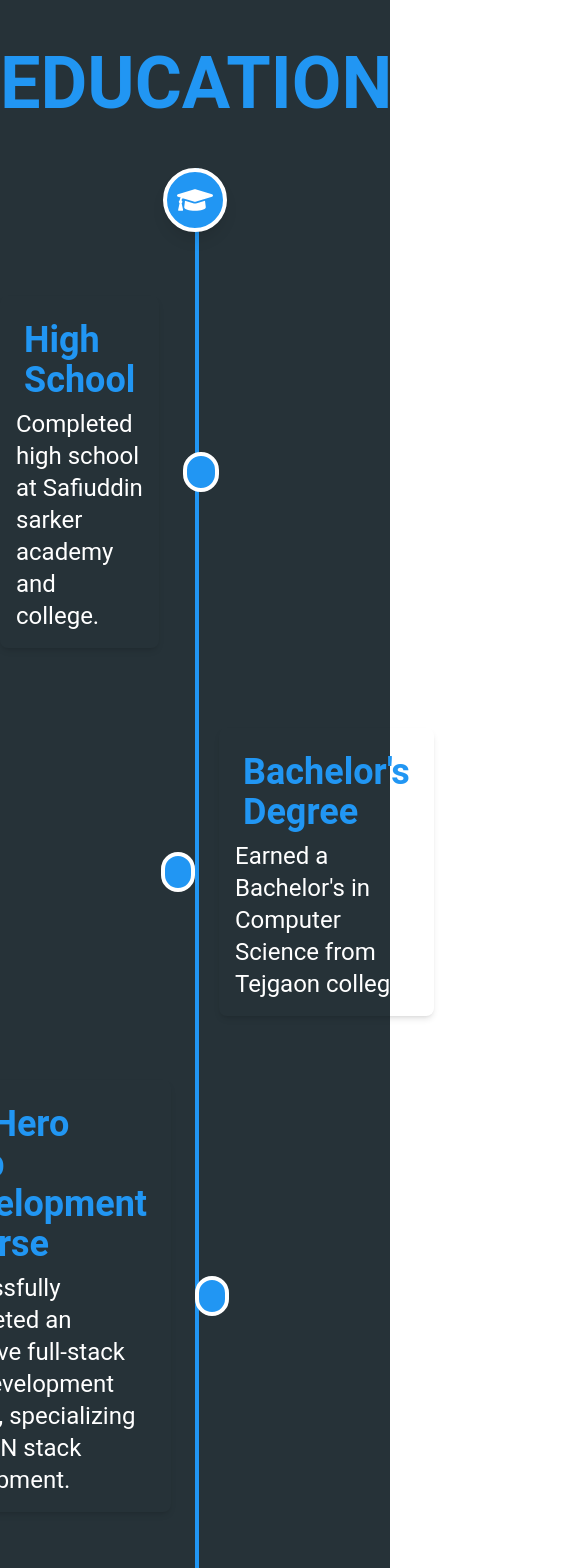
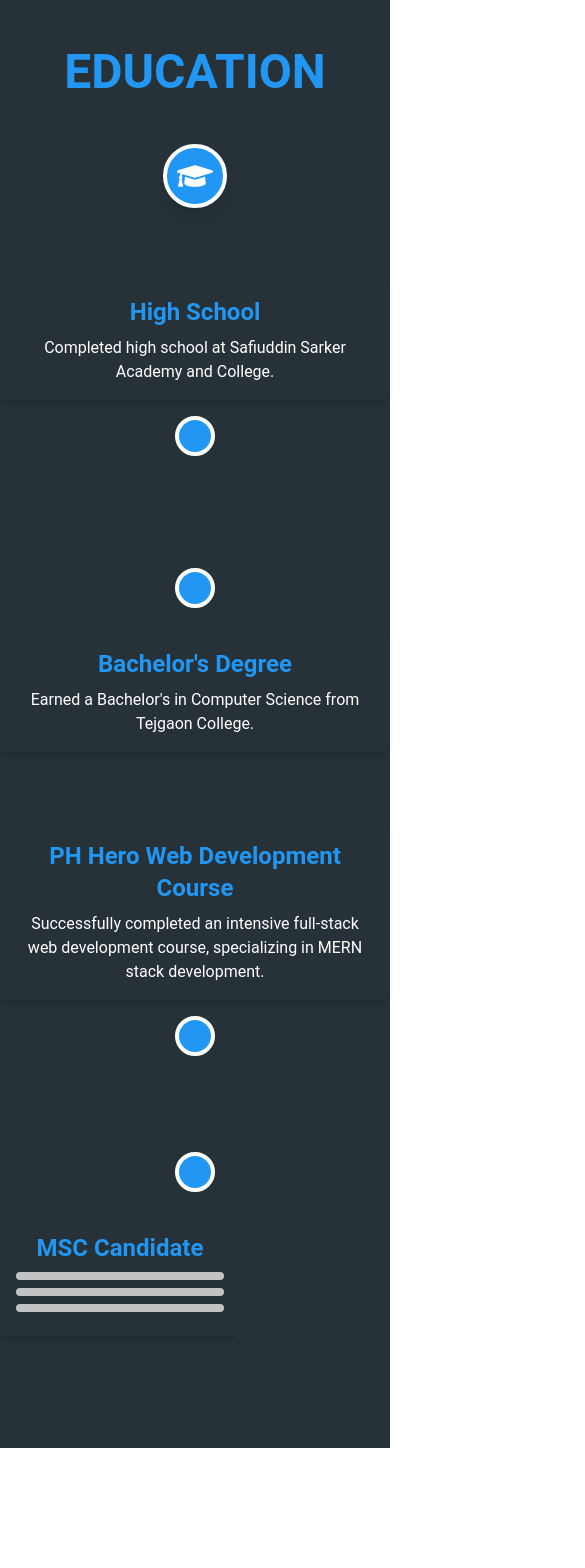
Before and after one commit to hulk-code/My_Portfolio, a React (Vite) app: page /education in a window 390 px wide. Shown: the top 1568 px of the page, 585 px wide, since content can reach past the window. After the commit the page ends 1448 px from the top, so only its background shows below. Built offline with nearby package versions, Linux system fonts and the light colour scheme.

Commit message:
my services

```diff
--- a/src/Component/Router/Router.jsx
+++ b/src/Component/Router/Router.jsx
@@ -4,6 +4,7 @@ import ErrorPage from "../Routes/ErrorPage/ErrorPage";
 
 import Education from "../Routes/Education/Education";
 import AboutMe from "../Routes/AboutMe/AboutMe";
+import Service from "../Routes/Service/Service";
 
 const router = createBrowserRouter([
   {
@@ -22,6 +23,10 @@ const router = createBrowserRouter([
     path: "/education",
     element:<Education></Education> ,
   },
+  {
+    path: "/service",
+    element:<Service></Service> ,
+  },
 
 ]);
 
--- a/src/Component/Routes/AboutMe/AboutMe.jsx
+++ b/src/Component/Routes/AboutMe/AboutMe.jsx
@@ -35,48 +35,54 @@ const AboutMe = () => {
         </div>
       </div>
       <div
-        className="text-white lg:w-1/2"
+  className="text-white w-full lg:w-1/2 px-4 lg:px-0"
   data-aos="fade-down"
 >
-       <Title></Title>
-        <p className="lg:p-10 text-lg text-blue-gray-100 font-semibold w-full">
-          I am the hardworking and mostly spearheaded person to secure a highly
-          rewarding position as a Full Stack MERN(MongoDb,Express.js,React.js,Node.js)
-          Developer, leveraging my
-          profound expertise and passion for crafting robust and scalable web
-          applications.
+  <Title />
+  <p className="p-4 lg:p-10 text-base sm:text-lg text-blue-gray-100 font-semibold">
+    I am a hardworking and spearheaded individual aiming to secure a highly
+    rewarding position as a Full Stack MERN (MongoDB, Express.js, React.js,
+    Node.js) Developer, leveraging my profound expertise and passion for
+    crafting robust and scalable web applications.
   </p>
 
-        <div className="flex items-center text-3xl gap-1 font-sans lg:ml-8">
-          <h1 className="text-4xl font-bold text-blue-500">Name:</h1>
+  <div className="space-y-4">
+    <div className="flex flex-wrap items-center text-lg sm:text-2xl gap-1 font-sans">
+      <h1 className="text-xl sm:text-3xl font-bold text-blue-500">Name:</h1>
       <span>Akash Sarker</span>
     </div>
-        <div className="flex items-center text-3xl gap-1 font-sans lg:ml-8">
-          <h1 className="text-4xl font-bold text-blue-500">Date of birth:</h1>
+    <div className="flex flex-wrap items-center text-lg sm:text-2xl gap-1 font-sans">
+      <h1 className="text-xl sm:text-3xl font-bold text-blue-500">
+        Date of Birth:
+      </h1>
       <span>15 JUNE 1997</span>
     </div>
-        <div className="flex items-center text-3xl gap-1 font-sans lg:ml-8">
-          <h1 className="text-4xl font-bold text-blue-500">Nationality:</h1>
+    <div className="flex flex-wrap items-center text-lg sm:text-2xl gap-1 font-sans">
+      <h1 className="text-xl sm:text-3xl font-bold text-blue-500">
+        Nationality:
+      </h1>
       <span>Bangladeshi</span>
     </div>
-        <div className="flex items-center text-3xl gap-1 font-sans lg:ml-8">
-          <h1 className="text-4xl font-bold text-blue-500">Address:</h1>
+    <div className="flex flex-wrap items-center text-lg sm:text-2xl gap-1 font-sans">
+      <h1 className="text-xl sm:text-3xl font-bold text-blue-500">Address:</h1>
       <span>Gazipur, Dhaka</span>
     </div>
-        <div className="flex items-center text-3xl gap-1 font-sans lg:ml-8">
-          <h1 className="text-4xl font-bold text-blue-500">Phone:</h1>
+    <div className="flex flex-wrap items-center text-lg sm:text-2xl gap-1 font-sans">
+      <h1 className="text-xl sm:text-3xl font-bold text-blue-500">Phone:</h1>
       <span>+8801984501095</span>
     </div>
-        <div className="flex items-center text-3xl gap-1 font-sans lg:ml-8">
-          <h1 className="text-4xl font-bold text-blue-500">E-Mail:</h1>
+    <div className="flex flex-wrap items-center text-lg sm:text-2xl gap-1 font-sans">
+      <h1 className="text-xl sm:text-3xl font-bold text-blue-500">E-Mail:</h1>
       <span>
-            <a href="mailto:akash.sarker.coder@gmail.com">
+        <a href="mailto:akash.sarker.coder@gmail.com" className="underline">
           akash.sarker.coder@gmail.com
         </a>
       </span>
     </div>
   </div>
 </div>
+
+    </div>
   );
 };
 
--- a/src/Component/Routes/Education/Education.jsx
+++ b/src/Component/Routes/Education/Education.jsx
@@ -12,15 +12,15 @@ const Education = () => {
   return (
     <div className="bg-blue-gray-900 py-12">
       <h1
-        className="text-7xl font-bold text-blue-500 text-center mb-12"
+        className="text-5xl md:text-7xl font-bold text-blue-500 text-center mb-12"
         data-aos="fade-up"
       >
         EDUCATION
       </h1>
       <div className="relative container mx-auto">
-        {/* Middle Line */}
+        {/* Middle Line - Hidden for small devices */}
         <div
-          className="absolute inset-0 w-1 bg-blue-500 left-1/2 transform -translate-x-1/2"
+          className="absolute inset-0 w-1 bg-blue-500 left-1/2 transform -translate-x-1/2 hidden md:block"
           data-aos="fade-down"
         ></div>
 
@@ -34,97 +34,111 @@ const Education = () => {
         </div>
 
         {/* Step 1: High School */}
-        <div className="relative flex items-center mb-20">
-          <div className="flex justify-end w-1/2 pr-6" data-aos="fade-right">
-            <div className=" p-4 rounded-lg text-white shadow-md">
-              <h3 className="text-4xl text-blue-500 font-semibold p-2">High School</h3>
-              <p className="text-2xl ">
-                Completed high school at Safiuddin sarker academy and college.
+        <div className="relative flex flex-col md:flex-row items-center mb-20">
+          <div
+            className="flex justify-end md:w-1/2 md:pr-6 w-full text-center md:text-right"
+            data-aos="fade-right"
+          >
+            <div className="p-4 rounded-lg text-white shadow-md">
+              <h3 className="text-2xl md:text-4xl text-blue-500 font-semibold p-2">
+                High School
+              </h3>
+              <p className="text-base md:text-2xl">
+                Completed high school at Safiuddin Sarker Academy and College.
               </p>
             </div>
           </div>
           <div
-            className="w-10 h-10 bg-blue-500 rounded-full border-4 border-white mx-auto z-10"
+            className="w-10 h-10 bg-blue-500 rounded-full border-4 border-white mx-auto z-10 my-4 md:my-0"
             data-aos="zoom-in"
           ></div>
-          <div className="w-1/2 pl-6"></div>
+          <div className="md:w-1/2 md:pl-6"></div>
         </div>
 
         {/* Step 2: Bachelor's Degree */}
-        <div className="relative flex items-center mb-16">
-          <div className="w-1/2 pr-6"></div>
+        <div className="relative flex flex-col md:flex-row items-center mb-16">
+          <div className="md:w-1/2 md:pr-6"></div>
           <div
-            className="w-10 h-10 bg-blue-500 rounded-full border-4 border-white mx-auto z-10"
+            className="w-10 h-10 bg-blue-500 rounded-full border-4 border-white mx-auto z-10 my-4 md:my-0"
             data-aos="zoom-in"
           ></div>
-          <div className="flex justify-start w-1/2 pl-6" data-aos="fade-left">
+          <div
+            className="flex justify-start md:w-1/2 md:pl-6 w-full text-center md:text-left"
+            data-aos="fade-left"
+          >
             <div className="p-4 rounded-lg text-white shadow-md">
-              <h3  className="text-4xl text-blue-500 font-semibold p-2">Bachelor's Degree</h3>
-              <p className="text-2xl">
-                Earned a Bachelor's in Computer Science from Tejgaon college.
+              <h3 className="text-2xl md:text-4xl text-blue-500 font-semibold p-2">
+                Bachelor's Degree
+              </h3>
+              <p className="text-base md:text-2xl">
+                Earned a Bachelor's in Computer Science from Tejgaon College.
               </p>
             </div>
           </div>
         </div>
 
-        {/* Step 3: Master's Degree */}
-        <div className="relative flex items-center mb-16">
-          <div className="flex justify-end w-1/2 pr-6" data-aos="fade-right">
-            <div className=" p-4 rounded-lg text-white shadow-md">
-              <h3 className="text-4xl text-blue-500 font-semibold p-2"> PH Hero Web Development Course</h3>
-              <p className="text-2xl">
+        {/* Step 3: Web Development Course */}
+        <div className="relative flex flex-col md:flex-row items-center mb-16">
+          <div
+            className="flex justify-end md:w-1/2 md:pr-6 w-full text-center md:text-right"
+            data-aos="fade-right"
+          >
+            <div className="p-4 rounded-lg text-white shadow-md">
+              <h3 className="text-2xl md:text-4xl text-blue-500 font-semibold p-2">
+                PH Hero Web Development Course
+              </h3>
+              <p className="text-base md:text-2xl">
                 Successfully completed an intensive full-stack web development
                 course, specializing in MERN stack development.
               </p>
             </div>
           </div>
           <div
-            className="w-10 h-10 bg-blue-500 rounded-full border-4 border-white mx-auto z-10"
+            className="w-10 h-10 bg-blue-500 rounded-full border-4 border-white mx-auto z-10 my-4 md:my-0"
             data-aos="zoom-in"
           ></div>
-          <div className="w-1/2 pl-6"></div>
+          <div className="md:w-1/2 md:pl-6"></div>
         </div>
 
-        {/* Step 4: PH Hero Web Development Course */}
-        <div className="relative flex items-center mb-16">
-          <div className="w-1/2 pr-6"></div>
+        {/* Step 4: MSC Candidate */}
+        <div className="relative flex flex-col md:flex-row items-center mb-16">
+          <div className="md:w-1/2 md:pr-6"></div>
           <div
-            className="w-10 h-10 bg-blue-500 rounded-full border-4 border-white mx-auto z-10"
+            className="w-10 h-10 bg-blue-500 rounded-full border-4 border-white mx-auto z-10 my-4 md:my-0"
             data-aos="zoom-in"
           ></div>
-          <div className="flex justify-start w-1/2 pl-6" data-aos="fade-left">
-            <div className=" p-4 rounded-lg text-white shadow-md">
-              <h3 className="text-4xl text-blue-500 font-semibold p-2">
+          <div
+            className="flex justify-start md:w-1/2 md:pl-6 w-full text-center md:text-left"
+            data-aos="fade-left"
+          >
+            <div className="p-4 rounded-lg text-white shadow-md">
+              <h3 className="text-2xl md:text-4xl text-blue-500 font-semibold p-2">
                 MSC Candidate
               </h3>
-              <p className="text-lg">
+              <p className="text-base md:text-lg">
                 <div className="flex animate-pulse flex-wrap items-center gap-8">
-
                   <div className="w-max">
-
-
                     <Typography
                       as="div"
                       variant="paragraph"
-          className="mb-2 h-2 w-96 rounded-full bg-gray-300"
+                      className="mb-2 h-2 lg:w-96 rounded-full bg-gray-300"
                     >
                       &nbsp;
                     </Typography>
                     <Typography
                       as="div"
                       variant="paragraph"
-          className="mb-2 h-2 w-80 rounded-full bg-gray-300"
+                      className="mb-2 h-2 lg:w-80 rounded-full bg-gray-300"
                     >
                       &nbsp;
                     </Typography>
                     <Typography
                       as="div"
                       variant="paragraph"
-          className="mb-2 h-2 w-72 rounded-full bg-gray-300"
+                      className="mb-2 h-2 w-52 lg:w-72 rounded-full bg-gray-300"
                     >
                       &nbsp;
                     </Typography>
-
                   </div>
                 </div>
               </p>
--- a/src/Component/Routes/Home/Home.jsx
+++ b/src/Component/Routes/Home/Home.jsx
@@ -5,6 +5,7 @@ import Navber from '../../SharedItems/Navber/Navber';
 import Banner from '../Banner/Banner';
 import AboutMe from '../AboutMe/AboutMe';
 import Education from '../Education/Education';
+import Service from '../Service/Service';
 
 
 const Home = () => {
@@ -14,6 +15,7 @@ const Home = () => {
            <Banner></Banner>
            <AboutMe></AboutMe>
          <Education></Education>
+         <Service></Service>
             <Outlet></Outlet>
         </div>
     );
--- /dev/null
+++ b/src/Component/Routes/Service/Service.jsx
@@ -0,0 +1,51 @@
+import React from "react";
+
+const Service = () => {
+  return (
+    <div className=" bg-brown-800 ">
+      <div className="lg:flex justify-center items-center
+     lg:h-screen lg:relative lg:w-[90%] mx-auto">
+        {/* Left side div */}
+      <div
+        className="bg-brown-400 lg:w-[450px] lg:h-[450px]
+        lg:relative  lg:transform lg:translate-x-[5px] "
+      >
+        <h3 className="text-5xl font-bold pt-10 pl-10">03.</h3>
+        <p className="text-4xl pl-10 pt-5 font-semibold text-cyan-700 ">UI/UX Design</p>
+        <p className="text-xl text-white pl-10 pt-5 p-1 font-semibold">With a keen eye for aesthetics and
+            functionality, I specialize in
+            creating user-centric interfaces that are visually appealing and
+            easy to navigate. I ensure seamless user experiences by focusing on intuitive designs.</p>
+      </div>
+
+      {/* Middle div */}
+      <div
+        className="bg-blue-500 text-white lg:w-1/3 h-[520px]
+
+        lg:relative lg:z-20 lg:transform lg:translate-y-[-20px] lg:mt-10"
+      >
+        <h2 className="text-5xl font-bold pt-10 pl-10">01.</h2>
+
+        <p className="text-4xl pl-10 pt-5 font-semibold text-blue-gray-900">Frontend Development</p>
+        <p className="text-xl text-deep-purple-100 pl-10 pt-5 p-1 font-semibold"> Proficient in React.js and other modern frameworks,
+             I excel in building responsive and dynamic user interfaces.
+             I transform ideas into interactive web applications with a focus on performance and usability.</p>
+      </div>
+
+      {/* Right side div */}
+      <div
+        className="bg-brown-400 lg:w-[450px] lg:h-[450px]
+        lg:relative  transform translate-x-[-5px] "
+      >
+       <h3 className="text-5xl font-bold pt-10 pl-10 ">02.</h3>
+        <p className="text-4xl pl-10 pt-5 font-semibold text-cyan-700 ">Backend Development</p>
+        <p className="text-xl text-white pl-10 pt-5 p-1 font-semibold"> Leveraging Node.js and Express.js,
+             I design scalable and secure server-side architectures.
+            I specialize in integrating robust APIs and ensuring smooth data flow between the client and server..</p>
+      </div>
+      </div>
+    </div>
+  );
+};
+
+export default Service;
--- a/src/Component/SharedItems/Navber/Navber.jsx
+++ b/src/Component/SharedItems/Navber/Navber.jsx
@@ -1,5 +1,11 @@
 import React, { useState } from "react";
-import { FaFacebook, FaLinkedin, FaGithub, FaBars, FaTimes } from "react-icons/fa";
+import {
+  FaFacebook,
+  FaLinkedin,
+  FaGithub,
+  FaBars,
+  FaTimes,
+} from "react-icons/fa";
 import { Link } from "react-router-dom";
 
 const Navbar = () => {
@@ -20,18 +26,30 @@ const Navbar = () => {
 
   return (
     <div className=" ">
-      {/* Navbar */}
+
       <nav className=" w-2/3 mx-auto  fixed top-0 left-0 right-0 flex justify-between items-center p-4 z-50">
         {/* Left Side: Social Icons */}
         <div className="flex space-x-4 ">
-          <a  href="https://facebook.com" target="_blank" rel="noopener noreferrer">
-            <FaFacebook className="text-3xl text-white hover:text-blue-500 " />
+          <a
+            href="https://www.facebook.com/shoaibsarkar.akash"
+            target="_blank"
+            rel="noopener noreferrer"
+          >
+            <FaFacebook className="text-4xl text-white hover:text-blue-500 " />
           </a>
-          <a href="https://linkedin.com" target="_blank" rel="noopener noreferrer">
-            <FaLinkedin className="text-3xl text-white hover:text-blue-700" />
+          <a
+            href="https://www.linkedin.com/in/shoaib-sarkar-akash/"
+            target="_blank"
+            rel="noopener noreferrer"
+          >
+            <FaLinkedin className="text-4xl text-white hover:text-blue-700" />
           </a>
-          <a href="https://github.com" target="_blank" rel="noopener noreferrer">
-            <FaGithub className="text-3xl text-white hover:text-gray-400" />
+          <a
+            href="https://github.com/hulk-code"
+            target="_blank"
+            rel="noopener noreferrer"
+          >
+            <FaGithub className="text-4xl text-white hover:text-gray-400" />
           </a>
         </div>
 
@@ -39,19 +57,19 @@ const Navbar = () => {
         <div className="relative cursor-pointer " onClick={toggleMenu}>
           {/* Top Line */}
           <div
-            className={`w-10 h-[2px] bg-white my-1 transition-all duration-500 ease-in-out transform ${
+            className={`w-12 h-[3px] bg-white my-1 transition-all duration-500 ease-in-out transform ${
               menuOpen ? "rotate-45 absolute top-0 left-1" : "left-0"
             }`}
           ></div>
           {/* Middle Line */}
           <div
-            className={`w-6 h-[2px] bg-white my-1 transition-all duration-500 ease-in-out ${
+            className={`w-6 h-[3px] bg-white my-1 transition-all duration-500 ease-in-out ${
               menuOpen ? "opacity-0" : ""
             }`}
           ></div>
           {/* Bottom Line */}
           <div
-            className={`w-10 h-[2px] bg-white my-1 transition-all duration-500 ease-in-out transform ${
+            className={`w-10 h-[3px] bg-white my-1 transition-all duration-500 ease-in-out transform ${
               menuOpen ? "rotate-135 absolute bottom-0 left-1" : "left-0"
             }`}
           ></div>
@@ -66,23 +84,36 @@ const Navbar = () => {
           }`}
         >
           {/* Close Button */}
-          <div className="absolute top-4 right-4 cursor-pointer" onClick={toggleMenu}>
+          <div
+            className="absolute top-4 right-4 cursor-pointer"
+            onClick={toggleMenu}
+          >
             <FaTimes className="text-5xl  hover:text-red-500" />
           </div>
 
           {/* Navigation Links */}
 
-
-
-          <Link to="/" className="group relative inline-block mb-4" onClick={toggleMenu}>
+          <Link
+            to="/"
+            className="group relative inline-block mb-4"
+            onClick={toggleMenu}
+          >
             <span className="relative z-10">Home</span>
             <span className="absolute bottom-0 left-0 w-0 h-[2px] bg-yellow-700 transition-all duration-300 ease-in-out group-hover:w-full"></span>
           </Link>
-      <Link to="/aboutMe" className="group relative inline-block mb-4" onClick={toggleMenu}>
+          <Link
+            to="/aboutMe"
+            className="group relative inline-block mb-4"
+            onClick={toggleMenu}
+          >
             <span className="relative z-10">About Me</span>
             <span className="absolute bottom-0 left-0 w-0 h-[2px] bg-yellow-700 transition-all duration-300 ease-in-out group-hover:w-full"></span>
           </Link>
-      <Link to="/education" className="group relative inline-block mb-4" onClick={toggleMenu}>
+          <Link
+            to="/education"
+            className="group relative inline-block mb-4"
+            onClick={toggleMenu}
+          >
             <span className="relative z-10">Education</span>
             <span className="absolute bottom-0 left-0 w-0 h-[2px] bg-yellow-700 transition-all duration-300 ease-in-out group-hover:w-full"></span>
           </Link>
```
Lines whose indentation alone changed are shown as unchanged.
